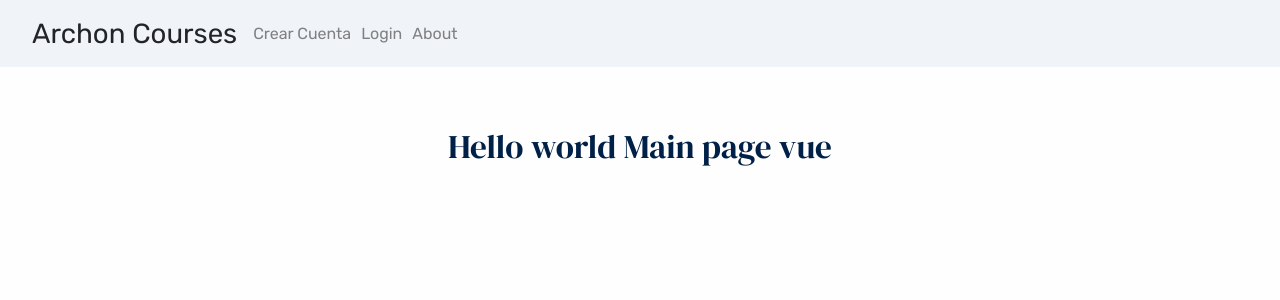
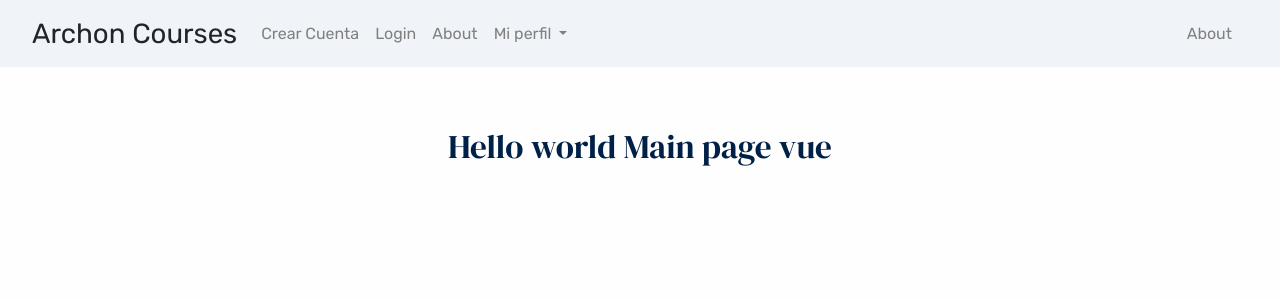
Before and after one commit to mquintero0118/PiaBDM, a Vue app: page / in a window 1280 px wide. Shown: the top 300 px of the page. Built offline with nearby package versions, Linux system fonts and the light colour scheme.

Commit message:
Element on leftside of nav and css for dropdown

```diff
--- a/public/index.html
+++ b/public/index.html
@@ -5,6 +5,9 @@
     <meta http-equiv="X-UA-Compatible" content="IE=edge" />
     <meta name="viewport" content="width=device-width,initial-scale=1.0" />
     <link rel="icon" href="<%= BASE_URL %>logo.png" />
+    <script src="https://cdn.jsdelivr.net/npm/bootstrap@5.1.0/dist/js/bootstrap.min.js"></script>
+    <link href="https://cdn.jsdelivr.net/npm/bootstrap@5.1.0/dist/css/bootstrap.min.css" rel="stylesheet" />
+
     <link
       href="https://cdn.jsdelivr.net/npm/bootstrap@5.1.3/dist/css/bootstrap.min.css"
       rel="stylesheet"
--- a/src/components/navbar.vue
+++ b/src/components/navbar.vue
@@ -1,20 +1,37 @@
 <template>
-<nav class="navbar navbar-expand navbar-light bg-light">
+<nav class="navbar navbar-expand-lg navbar-light bg-light">
   <div class="container-fluid">
     <router-link to="/mainPage" class="navbar-brand">Archon Courses</router-link>
-    <div class="collapse navbar-collapse" id="navbarSupportedContent">
-      <ul class="navbar-nav me-auto mb-2 mb-sm-0">
+    <button class="navbar-toggler" type="button" data-bs-toggle="collapse" data-bs-target="#navbarNav" aria-controls="navbarNav" aria-expanded="false" aria-label="Toggle navigation">
+      <span class="navbar-toggler-icon"></span>
+    </button>
+    <div class="collapse navbar-collapse" id="navbarNav">
+      <ul class="navbar-nav me-auto my-2 my-lg-0">
         <li class="nav-item">
-          <router-link to="/create" class="navElement">Crear Cuenta</router-link>
+          <router-link to="/create" class="nav-link">Crear Cuenta</router-link>
         </li>
         <li class="nav-item">
-          <router-link to="/login" class="navElement">Login</router-link>
+          <router-link to="/login" class="nav-link">Login</router-link>
         </li>
         <li class="nav-item">
-          <router-link to="/about" class="navElement">About</router-link>
+          <router-link to="/about" class="nav-link">About</router-link>
         </li>
+        <li class="nav-item dropdown">
+          <a class="nav-link dropdown-toggle" href="#" id="navbarDropdown" role="button" data-bs-toggle="dropdown" aria-expanded="false">
+            Mi perfil
+          </a>
+          <ul class="dropdown-menu" aria-labelledby="navbarDropdown">
+            <li><a class="dropdown-item" href="#">Ver perfil</a></li>
+            <li><a class="dropdown-item" href="#">Editar perfil</a></li>
+          </ul>
+        </li>
+
       </ul>
+      <div class="d-flex">
+          <router-link to="/about" class="nav-link">About</router-link>
+      </div>
     </div>
+
   </div>
 </nav>
 <!-- Test commmit for navbar -->
@@ -27,12 +44,17 @@
 </script>
 
 <style>
-.navElement {
+.nav-link {
+  color: grey !important;
+}
+.nav-link:hover {
+  color: black !important;
+}
+.nav-item{
   color: grey;
  text-decoration: none;
- padding-right: 10px;
 }
-.navElement:hover {
-  color: black;
+.dropdown-item {
+  text-align: center !important;
 }
 </style>
```
Also changed, not shown: src/assets/css/theme.css.
